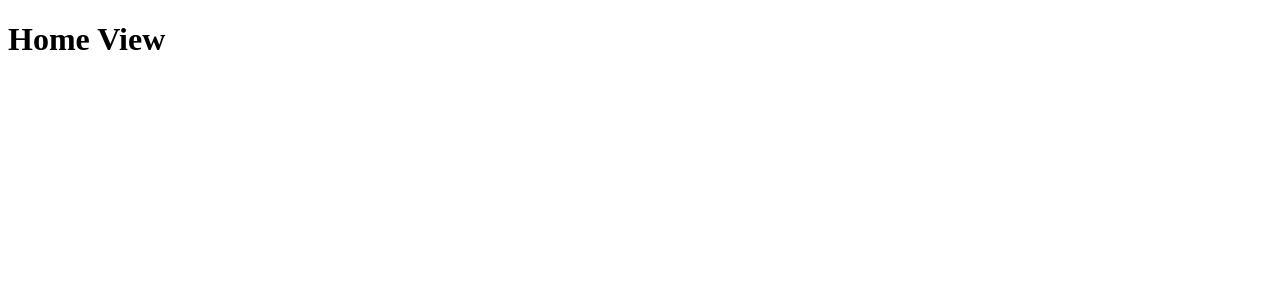
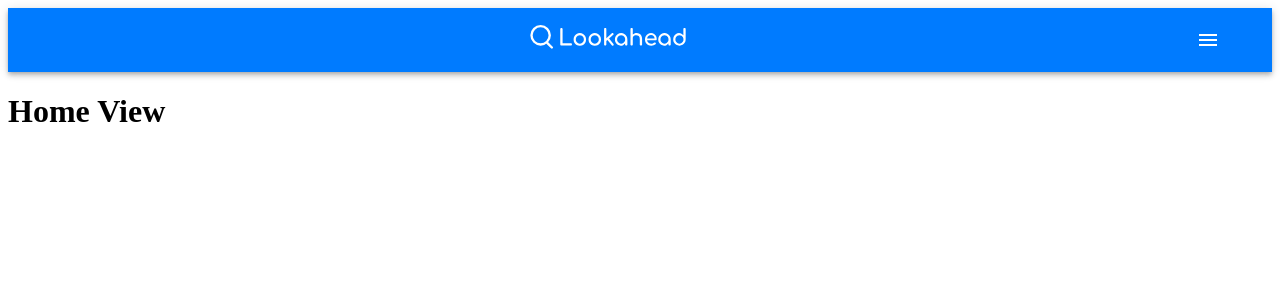
Before and after one commit to llausa/lookahead, a React (Create React App) app in the folder src/client/: page / in a window 1280 px wide. Shown: the top 300 px of the page. Built offline with nearby package versions, Linux system fonts and the light colour scheme.

Commit message:
Nav created and imported material UI icons

```diff
--- a/src/client/package.json
+++ b/src/client/package.json
@@ -4,6 +4,7 @@
   "private": true,
   "dependencies": {
     "@material-ui/core": "^4.8.3",
+    "@material-ui/icons": "^4.5.1",
     "@testing-library/jest-dom": "^4.2.4",
     "@testing-library/react": "^9.3.2",
     "@testing-library/user-event": "^7.1.2",
--- a/src/client/src/components/App.js
+++ b/src/client/src/components/App.js
@@ -1,4 +1,7 @@
 import React, { Fragment, useState } from 'react'
+
+import Nav from './Nav'
+
 import { BrowserRouter, Route } from 'react-router-dom'
 import AccountDetailsView from './views/AccountDetailsView'
 import HomeView from './views/HomeView'
@@ -25,6 +28,7 @@
 
   return (
     <div className="App">
+    <Nav></Nav>
       <BrowserRouter>
         <>
           <Route exact path="/" component={HomeView}/>
--- /dev/null
+++ b/src/client/src/components/Nav.js
@@ -0,0 +1,44 @@
+import React from 'react'
+
+import { makeStyles } from '@material-ui/core/styles';
+import AppBar from '@material-ui/core/AppBar';
+import Toolbar from '@material-ui/core/Toolbar';
+import Typography from '@material-ui/core/Typography';
+import Button from '@material-ui/core/Button';
+import IconButton from '@material-ui/core/IconButton';
+import MenuIcon from '@material-ui/icons/Menu';
+import SearchIcon from '@material-ui/icons/Search'
+
+import Logo from '../images/LookaheadLogo.svg'
+import '../styles.css'
+
+
+
+const useStyles = makeStyles(theme => ({
+  root: {
+    flexGrow: 1,
+  },
+  menuButton: {
+    marginRight: theme.spacing(2),
+  },
+  title: {
+    flexGrow: 1,
+  },
+}));
+
+export default function Nav() {
+  const classes = useStyles();
+
+  return (
+    <div className={classes.root}>
+      <AppBar position="static">
+        <Toolbar>
+        <img src={Logo} alt="Logo" align="center" height="30px" className={classes.title} aria-label="logo"/>
+          <IconButton edge="end" className={classes.menuButton} color="inherit" aria-label="menu">
+            <MenuIcon />
+          </IconButton>
+        </Toolbar>
+      </AppBar>
+    </div>
+  );
+}
--- /dev/null
+++ b/src/client/src/styles.css
@@ -0,0 +1,4 @@
+.MuiAppBar-colorPrimary {
+    color: #fff;
+    background-color: #007bff!important;
+}
```
Also changed, not shown: src/client/src/components/Menu.js (renamed from src/client/src/components/MenuView.js), src/client/src/images/LookaheadLogo.svg (added), 1 other file (tests, documents, lock files or other folders).
